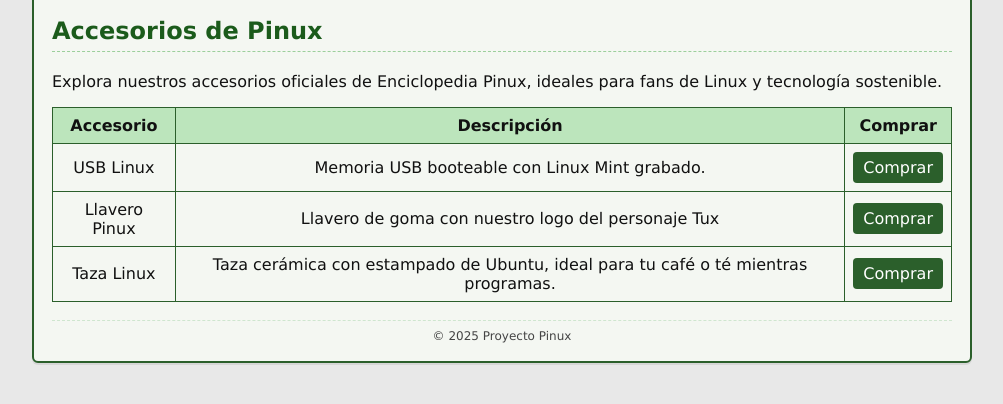
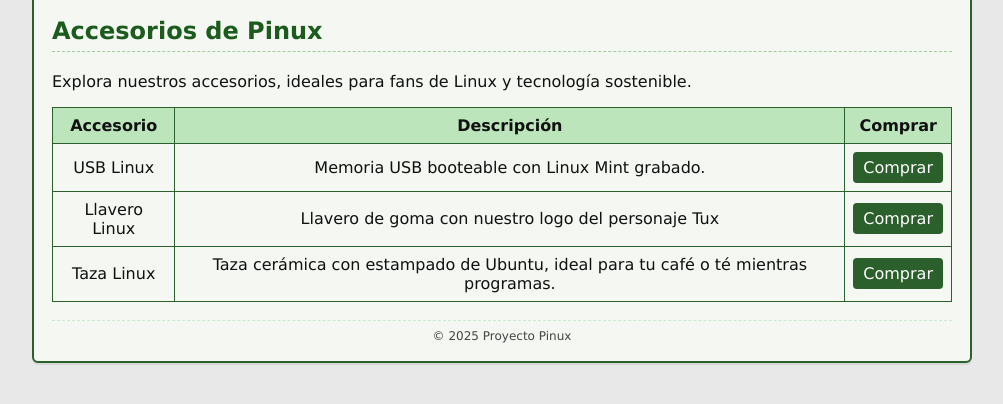
Before and after one commit to Penguin-Bash/PinuxWeb, a plain HTML site: page accesorios.html in a window 1280 px wide. Shown: the part 178-582 px from the top of the page, without its empty margins (138-1141 px from the left). Drawn offline with Linux system fonts and the light colour scheme.

Commit message:
Update product names and descriptions in accesorios.html

```diff
--- a/accesorios.html
+++ b/accesorios.html
@@ -211,7 +211,7 @@
 
         <section id="accesorios">
             <h2>Accesorios de Pinux</h2>
-            <p>Explora nuestros accesorios oficiales de Enciclopedia Pinux, ideales para fans de Linux y tecnología
+            <p>Explora nuestros accesorios, ideales para fans de Linux y tecnología
                 sostenible.</p>
 
             <table>
@@ -229,7 +229,7 @@
                         <td><a class="buy-link" href="https://www.etsy.com/es/listing/4389626042/memoria-usb-de-arranque-linux-mint-222?ls=s&ga_order=most_relevant&ga_search_type=all&ga_view_type=gallery&ga_search_query=Linux+usb&ref=sr_gallery-1-18&cns=1&local_signal_search=1&content_source=abb34b33-2f13-4a8c-89b6-e78792a5219e%253ALTd6c143089832abc5cdd39b0d3a72974edaf304da&organic_search_click=1&logging_key=abb34b33-2f13-4a8c-89b6-e78792a5219e%3ALTd6c143089832abc5cdd39b0d3a72974edaf304da" target="_blank">Comprar</a></td>
                     </tr>
                     <tr>
-                        <td>Llavero Pinux</td>
+                        <td>Llavero Linux</td>
                         <td>Llavero de goma con nuestro logo del personaje Tux</td>
                         <td><a class="buy-link" href="https://www.etsy.com/es/listing/1827150136/llavero-de-pinguino-de-tux-linux-amuleto?ls=s&ga_order=most_relevant&ga_search_type=all&ga_view_type=gallery&ga_search_query=llavero+linux&ref=sr_gallery-1-1&sts=1&content_source=7274ad90-3aef-43f2-a08f-db987afaac85%253ALT4478d10ffa1010c6a219c7ee0dbe33483270f257&organic_search_click=1&logging_key=7274ad90-3aef-43f2-a08f-db987afaac85%3ALT4478d10ffa1010c6a219c7ee0dbe33483270f257" target="_blank">Comprar</a></td>
                     </tr>
```
